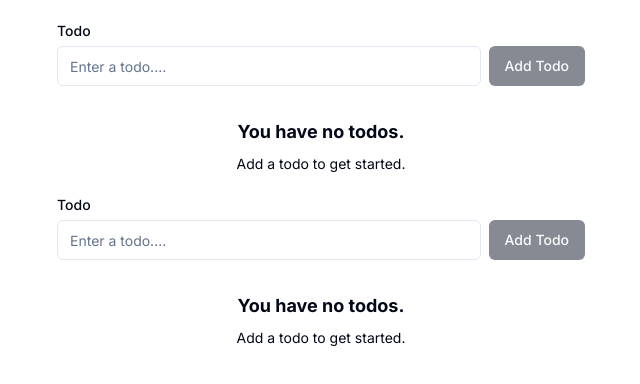
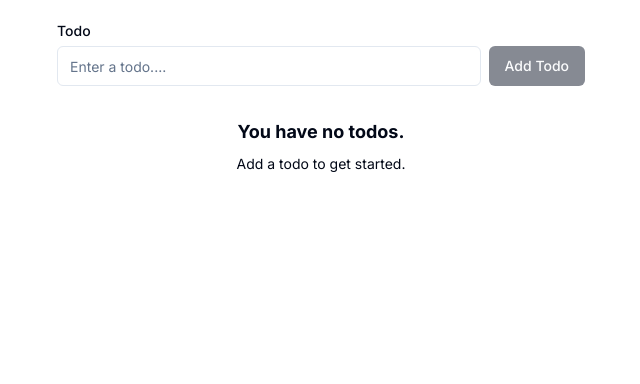
Before and after one commit to michaeleii/next-testing-demo, a Next.js app: page / in a window 1280 px wide. Shown: the top 384 px of the page, without its empty margins (319-959 px from the left). Built offline with nearby package versions, Linux system fonts and the light colour scheme.

Commit message:
refactor TodoApp component to remove unnecessary prop passing

```diff
--- a/src/app/page.tsx
+++ b/src/app/page.tsx
@@ -1,12 +1,11 @@
 "use client";
+
 import TodoApp from "@/components/todo-app";
-import { useTodoStore } from "@/stores/todo";
 
 export default function Home() {
   return (
     <div className="mx-auto max-w-xl p-6">
-      <TodoApp useTodoStore={useTodoStore} />
-      <TodoApp useTodoStore={useTodoStore} />
+      <TodoApp />
     </div>
   );
 }
--- a/src/components/todo-app.tsx
+++ b/src/components/todo-app.tsx
@@ -1,18 +1,12 @@
-import { StoreApi, UseBoundStore } from "zustand";
 import TodoForm from "./todo-form";
 import TodoList from "./todo-list";
-import { TodoListState } from "@/stores/todo";
 
-export default function TodoApp({
-  useTodoStore,
-}: {
-  useTodoStore: UseBoundStore<StoreApi<TodoListState>>;
-}) {
+export default function TodoApp() {
   return (
     <div className="space-y-2">
-      <TodoForm useTodoStore={useTodoStore} />
+      <TodoForm />
       <div>
-        <TodoList useTodoStore={useTodoStore} />
+        <TodoList />
       </div>
     </div>
   );
--- a/src/components/todo-list.tsx
+++ b/src/components/todo-list.tsx
@@ -1,13 +1,9 @@
 "use client";
-import { TodoListState } from "@/stores/todo";
+
+import { useTodoStore } from "@/stores/todo";
 import TodoItem from "./todo-item";
-import { StoreApi, UseBoundStore } from "zustand";
 
-export default function TodoList({
-  useTodoStore,
-}: {
-  useTodoStore: UseBoundStore<StoreApi<TodoListState>>;
-}) {
+export default function TodoList() {
   const todos = useTodoStore((s) => s.todos);
 
   return (
@@ -18,9 +14,7 @@ export default function TodoList({
           <div className="text-sm">Add a todo to get started.</div>
         </div>
       ) : (
-        todos.map((todo) => (
-          <TodoItem key={todo.id} todo={todo} useTodoStore={useTodoStore} />
-        ))
+        todos.map((todo) => <TodoItem key={todo.id} todo={todo} />)
       )}
     </div>
   );
```
Also changed, not shown: src/components/todo-form.tsx (+3 -7 lines), src/components/todo-item.tsx (+2 -9 lines), 1 other file (tests, documents, lock files or other folders).
